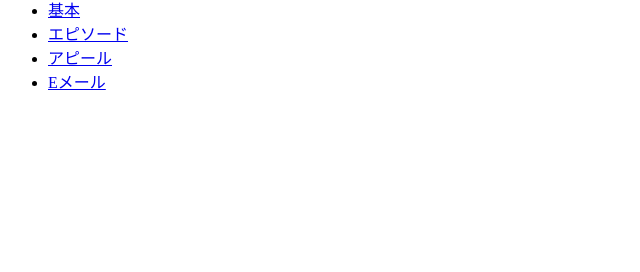
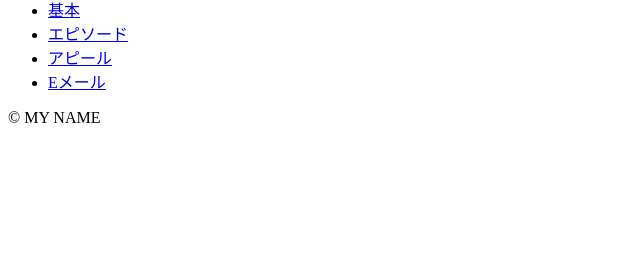
Before and after one commit to saburooo/myportfolio_backend, a Django app: page /basic/ in a window 1280 px wide. Shown: the part 528-800 px from the top of the page, without its empty margins (0-640 px from the left). Run offline with Django 3.2, Linux system fonts and the light colour scheme; grey boxes labelled with a size stand in for pictures from a placeholder-image service; some libraries are stand-ins or nearby versions.

Commit message:
フッター制作に取り掛かる。

```diff
--- a/templates/base.html
+++ b/templates/base.html
@@ -11,4 +11,8 @@
 {% block contents %}
 {% endblock %}
 </body>
+<footer>
+<!-- コピーライト -->
+<p>&copy; MY NAME</p>
+</footer>
 </html>
```
Also changed, not shown: 1 other file.
